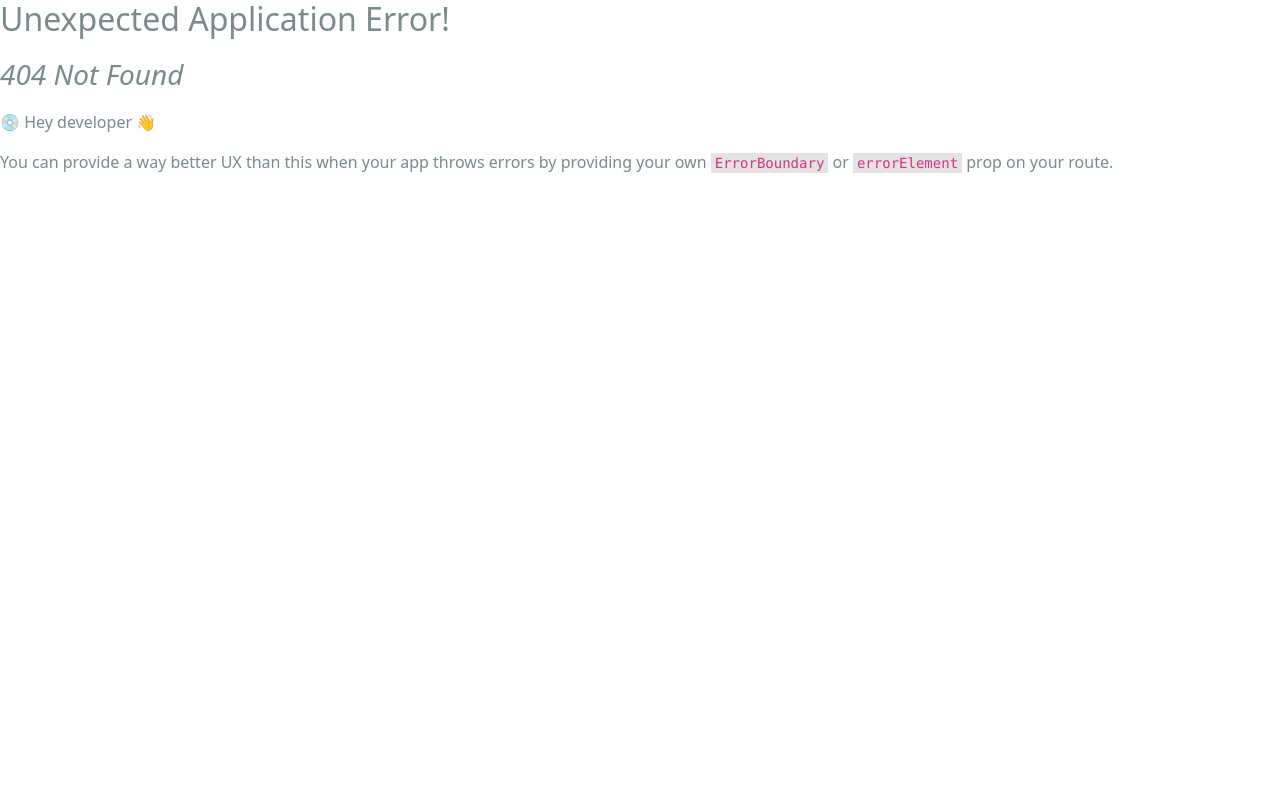
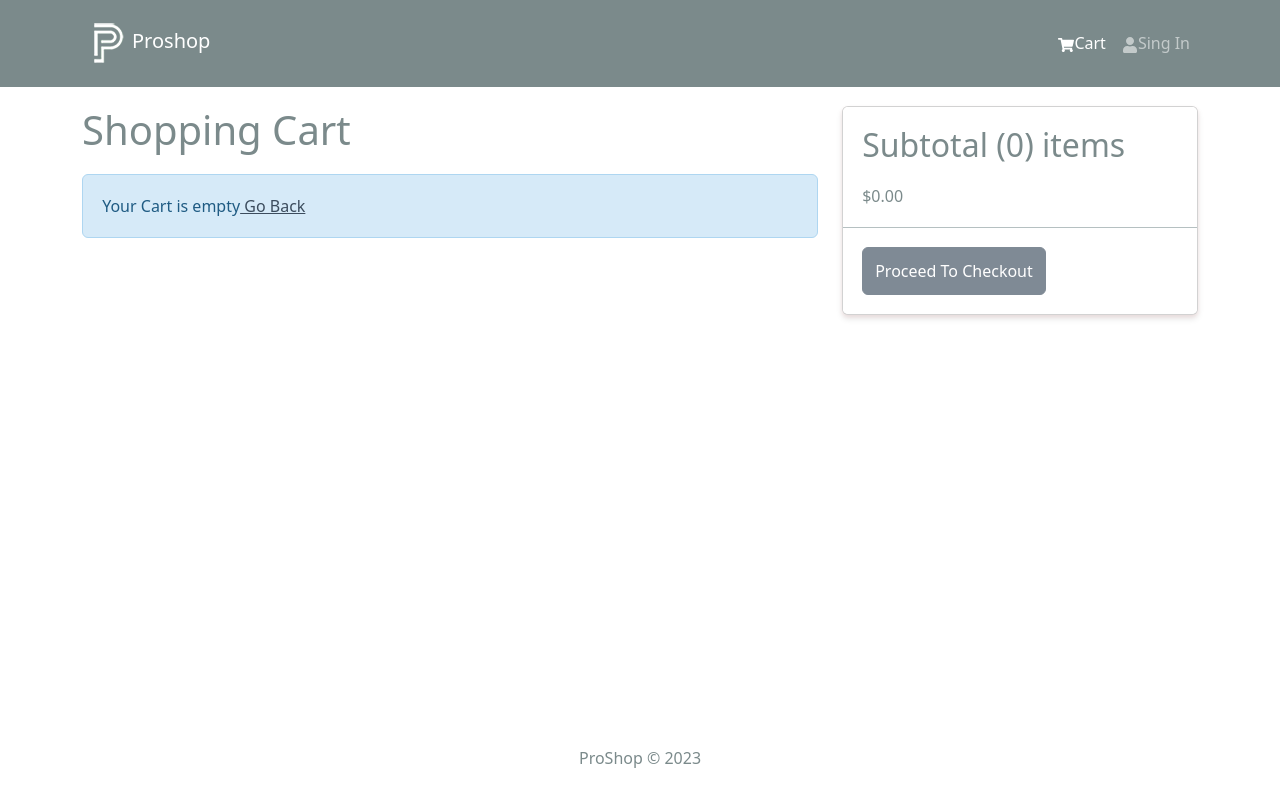
Before and after one commit to Elshaman/mern-proshop-at-last, a React (Create React App) app in the folder frontend/: page /cart in a window 1280 px wide. Before the commit this address had no page. Shown: the top 802 px of the page. Built offline with nearby package versions, Linux system fonts and the light colour scheme.

Commit message:
cart screen

```diff
--- a/frontend/src/index.js
+++ b/frontend/src/index.js
@@ -15,6 +15,7 @@ import App from './App';
 import reportWebVitals from './reportWebVitals';
 import HomeScreen from './screens/HomeScreen';
 import ProductScreen from './screens/ProductScreen';
+import CartScreen from './screens/CartScreen';
 
 
 const router = createBrowserRouter(
@@ -22,6 +23,7 @@ const router = createBrowserRouter(
     <Route path="/" element={<App />}>
       <Route index={true} path="/" element={<HomeScreen />} />
       <Route path="/product/:id" element={<ProductScreen />} />
+      <Route path="/cart" element={<CartScreen />} />
     </Route>
   )
 )
--- /dev/null
+++ b/frontend/src/screens/CartScreen.jsx
@@ -0,0 +1,99 @@
+import React from 'react'
+import { useSelector, useDispatch } from 'react-redux'
+import { Link, useNavigate } from 'react-router-dom'
+import { Row,
+         Col,
+         ListGroup,
+         Image,
+         Form,
+         Button,
+         Card
+        } from 'react-bootstrap'
+
+import { FaTrash } from 'react-icons/fa'
+import Message from '../components/Message'
+import { addToCart } from '../_redux/slices/cartSlice'
+
+
+const CartScreen = () => {
+
+    const navigate = useNavigate()
+    const dispatch = useDispatch()
+    const cart = useSelector((state)=>state.cart)
+    const { cartItems } = cart
+
+    const addToCartHandler = async(product, qty) => {
+        dispatch(addToCart({...product , qty }))
+    }
+
+  return (
+    <Row>
+        <Col md={8}>
+            <h1 style={{ marginBottom: '20px'}}>Shopping Cart</h1>
+            { cartItems.length === 0 ? (
+                <Message>
+                    Your Cart is empty<Link to='/'> Go Back</Link>
+                </Message>
+             ) : (
+                <ListGroup variant='flush'>
+                    {  cartItems.map((item)=> (
+                            <ListGroup.Item key={item._id}>
+                                <Row>
+                                    <Col md={2}>
+                                        <Image src={item.image} alt={item.name} fluid rounded />
+                                    </Col>
+                                    <Col md={3}>
+                                        <Link To={`/product/${item._id}`}>{item.name}</Link>
+                                    </Col>
+                                    <Col md={2}>
+                                        ${ item.price }
+                                    </Col>
+                                    <Col md={2}>
+                                    <Form.Control
+                                                    as='select'
+                                                    value={item.qty}
+                                                    onChange={(e)=>{ addToCartHandler(item, Number(e.target.value)) }}>
+                                                            {
+                                                                [...Array(item.countInStock).keys()].map((x) =>(
+                                                                    <option key={x+1} value={x+1}>
+                                                                        {x+1}
+                                                                    </option>
+                                                                ))
+                                                            }
+                                                </Form.Control>
+                                    </Col>
+                                    <Col md={2}>
+                                        <Button type='button' variant='light'>
+                                              <FaTrash />
+                                        </Button>
+                                    </Col>
+                                </Row>
+                            </ListGroup.Item>
+                    ))}
+                </ListGroup>
+              ) }
+        </Col>
+        <Col md={4}>
+            <Card>
+                <ListGroup variant='flush'>
+                    <ListGroup.Item>
+                          <h2>
+                                Subtotal ({ cartItems.reduce((acc, item ) => acc + item.qty , 0) })   items
+                          </h2>
+                          ${ cartItems.reduce((acc , item )=>acc + item.qty * item.price , 0).toFixed(2) }
+                    </ListGroup.Item>
+                    <ListGroup.Item>
+                        <Button type='button'
+                                className='btn-block'
+                                disabled={ cartItems.length === 0 }>
+                            Proceed To Checkout
+                        </Button>
+                    </ListGroup.Item>
+                </ListGroup>
+            </Card>
+        </Col>
+    </Row>
+  )
+}
+
+export default CartScreen
```
